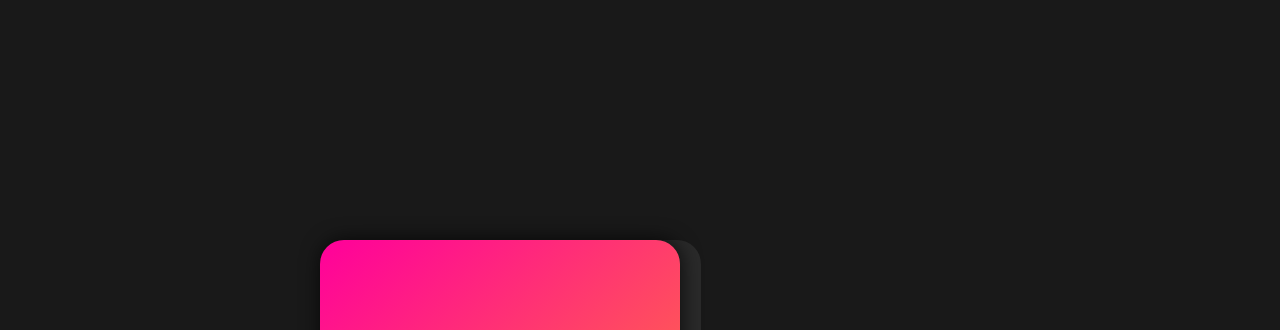
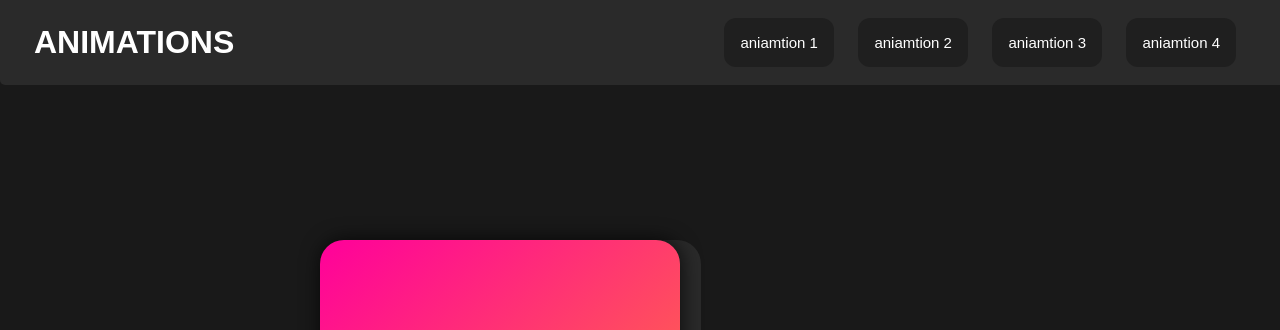
Before and after one commit to out-run/HTML-CSS-JS_animations, a plain HTML site: page index.html in a window 1280 px wide. Shown: the top 330 px of the page. Drawn offline with Linux system fonts and the light colour scheme.

Commit message:
Add files via upload
Signed-off-by: AB75 <108328307+out-run@users.noreply.github.com>

```diff
--- a/index.html
+++ b/index.html
@@ -11,6 +11,22 @@
 
 <body>
 
+    <header>
+
+        <!-- nav-bar -->
+        <a class="logo-a" id="logo-a" style="text-decoration: none; margin-left: 10px;"href="index.html" onclick="document.getElementById('').scrollIntoView(); return false;">
+            <h1 class="nav-logo" id="nav-logo"  >ANIMATIONS </h1>
+        </a>
+
+        <nav id="nav-bar">
+            <ul>
+                <li><a href="#présentation" id="nav_bouton" onclick="document.getElementById('présentation').scrollIntoView(); return false;">aniamtion 1</a></li>
+                <li><a href="#competences" id="nav_bouton" onclick="document.getElementById('competences').scrollIntoView(); return false;" >aniamtion 2</a></li>
+                <li><a href="#mes projets" id="nav_bouton" onclick="document.getElementById('mes projets').scrollIntoView(); return false;" >aniamtion 3</a></li>
+                <li><a href="#contact" id="nav_bouton" onclick="document.getElementById('contacts').scrollIntoView(); return false;" >aniamtion 4</a></li>
+            </ul>
+        </nav>
+    </header>
 
 <!-- carte -->
         <div class="carte">
--- a/script.js
+++ b/script.js
@@ -1,3 +1,25 @@
+         /// header change de couleurs JS
+
+
+window.addEventListener('DOMContentLoaded', () => {
+  const head = document.querySelector('header');
+  const startColor = [42, 42, 42, 1];
+  const endColor = [30, 30, 30];
+  const height = 500;
+
+window.addEventListener('scroll', () => {
+  const scrollPosition = window.scrollY;
+  const percentage = Math.min(scrollPosition / height, 5);
+  const newColor = startColor.map((value, index) => {
+  return value + (endColor[index] - value) * percentage;
+  });
+    head.style.backgroundColor = `rgb(${newColor.join(',')})`;
+  });
+})
+
+
+         /// carte qui glisse JS
+
 let carteBtn = document.getElementById("carte_btn_id");
 let carte2 = document.querySelector(".carte2");
 let carte = document.querySelector(".carte");
--- a/style.css
+++ b/style.css
@@ -2,7 +2,82 @@ body{
     background-color: #191919;
     font-family: sans-serif;
 }
+                        /* HEADER */
 
+header
+{
+    z-index: 9999;
+    border-bottom-left-radius: 5px;
+    position: fixed;
+    top: 0;
+    left: 0;
+    background-color: rgb(42 42 42);
+    justify-content: space-between;
+    right: 0;
+    display: flex;
+    align-items: center;
+    overflow: hidden;
+    padding: 3vh;
+}
+
+#nav-logo
+{
+	text-decoration: none;
+	color: #ffffff;
+	margin: 0;
+	padding: 0;
+	border: none;
+}
+
+#logo-a:hover
+{
+	transform: scale(1.09);
+	transition: transform 0.4s ease;
+}
+
+#nav_bouton:hover
+{
+	/* background-color: #838486; */
+	box-shadow: inset 0px 0px 20px 0px rgb(22 22 22);
+}
+
+
+ul
+{
+	margin: 0;
+	list-style: none;
+	color: #4b4b4b;
+	padding: 15px;
+	margin-right: 2px;
+	transition: ease;
+	display: contents;
+}
+
+nav li
+{
+	display: inline-block;
+	margin-right: 20px;
+}
+
+nav li:hover
+{
+	transform: scale(1.05);
+	transition: transform 0.35s ease;
+}
+
+#nav-bar a
+{
+	color: white;
+	text-decoration: none;
+	background-color: #1f1f1f;
+	padding: 2vh;
+	border-radius: 1.5vh;
+	font-size: 15px;
+}
+
+
+
+                        /* CARTE JS */
 .carte{
     top: 30%;
     left: 25%;
@@ -62,7 +137,7 @@ body{
 }
 
 .carte_btn:active{
-    box-shadow: inset 0px 0px 20px 10px #ffffff1f;
+    box-shadow: inset 0px 0px 20px 10px #b3b3b31f;
 }
 
                                 /* carte cover */
```
